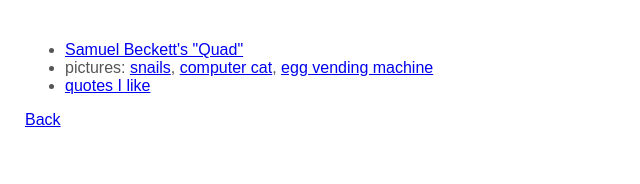
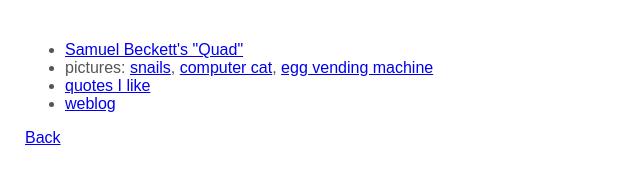
Before and after one commit to euisuny/euisuny.github.io, a plain HTML site: page misc.html in a window 1280 px wide. Shown: the whole page, without its empty margins (0-640 px from the left). Drawn offline with Linux system fonts and the light colour scheme; a web font is replaced by a local one.

Commit message:
Update misc.html

```diff
--- a/misc.html
+++ b/misc.html
@@ -15,8 +15,9 @@
 
     <ul>
     <li><a href="https://www.youtube.com/watch?v=LPJBIvv13Bc">Samuel Beckett's "Quad"</a></li>
- <li>pictures: <a href="img/snails.jpeg">snails</a>, <a href="img/computercat.jpeg">computer cat</a>, <a href="img/egg.jpeg">egg vending machine</a></li>
+    <li>pictures: <a href="img/snails.jpeg">snails</a>, <a href="img/computercat.jpeg">computer cat</a>, <a href="img/egg.jpeg">egg vending machine</a></li>
     <li><a href="quotes.html">quotes I like</a></li>
+    <li><a href="https://ireneyoon.substack.com/">weblog</a></li>
     </ul>
 
       <a href="index.html">Back</a>
```
